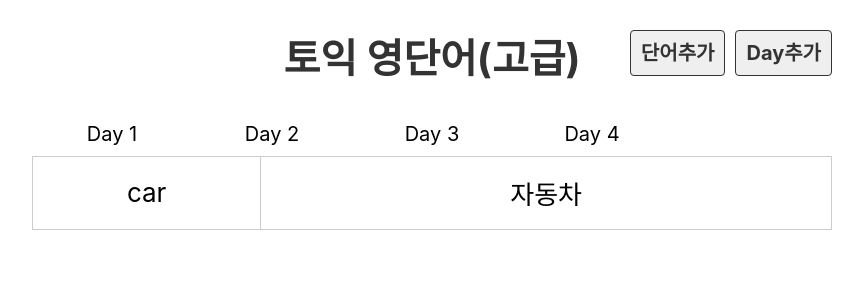
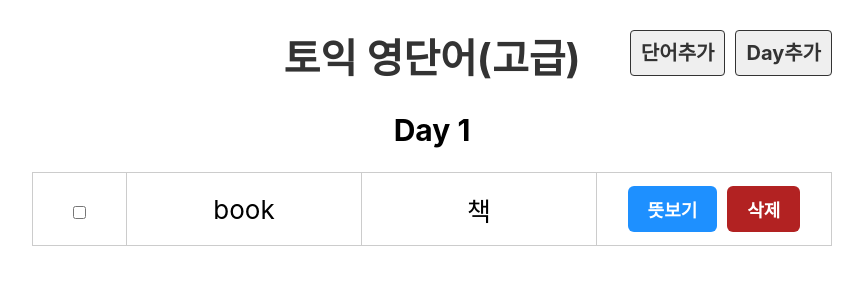
Before and after one commit to SMF-GroupStudy/SMF_Algorithm-Study, a React (Create React App) app in the folder Members/csyeob/react/voca/: page /day/1 in a window 1280 px wide. Shown: the top 300 px of the page, without its empty margins (208-1071 px from the left). Built offline with nearby package versions, Linux system fonts and the light colour scheme.

Commit message:
React react-router-dom 구현

```diff
--- a/Members/csyeob/react/voca/package.json
+++ b/Members/csyeob/react/voca/package.json
@@ -8,6 +8,7 @@
     "@testing-library/user-event": "^13.5.0",
     "react": "^18.2.0",
     "react-dom": "^18.2.0",
+    "react-router-dom": "^6.6.2",
     "react-scripts": "5.0.1",
     "web-vitals": "^2.1.4"
   },
--- a/Members/csyeob/react/voca/src/App.js
+++ b/Members/csyeob/react/voca/src/App.js
@@ -2,13 +2,22 @@ import './App.css';
 import DayList from './component/DayList';
 import Header from './component/Header';
 import Day from './component/Day'
+import { BrowserRouter, Route, Routes } from "react-router-dom";
+import EmptyPage from './component/EmptyPage';
+
 function App() {
-  return(
-  <div className="App">
-    <Header/>
-    <DayList />
-    <Day/>
-  </div>
+  return (
+    <BrowserRouter>
+      <div className="App">
+        <Header />
+        <Routes>
+          <Route path="/" element={<DayList />}></Route>
+          <Route path="/day/:day" element={<Day/>}></Route>
+          <Route path="*" element={<EmptyPage/>}></Route>
+        </Routes>
+        {/* Switch가 6버전 이상에서는 사라짐 그래서 Routes로 써야댐 */}
+      </div>
+    </BrowserRouter>
   );
 }
 
--- a/Members/csyeob/react/voca/src/component/Day.js
+++ b/Members/csyeob/react/voca/src/component/Day.js
@@ -1,16 +1,25 @@
 import dummy from "../db/data.json";
-
+import { useParams } from "react-router-dom";
 export default function Day(){
     //dummy.words
-    const day = 2;
-    const wordList = dummy.words.filter(word=>(word.day === day))
+    const {day} = useParams();
+    const wordList = dummy.words.filter(word=>(word.day === Number(day)))
+
+    const a  = useParams();
+    console.log(a);
     return<>
+    <h2>Day {day}</h2>
     <table>
         <tbody>
             {wordList.map(word =>(
                 <tr key ={word.id}>
+                    <td><input type="checkbox"></input></td>
                     <td>{word.eng}</td>
                     <td>{word.kor}</td>
+                    <td>
+                        <button>뜻보기</button>
+                        <button class ="btn_del">삭제</button>
+                    </td>
                 </tr>
             ))}
         </tbody>
--- a/Members/csyeob/react/voca/src/component/DayList.js
+++ b/Members/csyeob/react/voca/src/component/DayList.js
@@ -1,14 +1,17 @@
 import dummy from "../db/data.json"
+import {Link} from "react-router-dom"
 export default function DayList(){
-    console.log(dummy);
     return<ul className="list_day">
         {dummy.days.map(day =>(
             <li key = {day.id}>
-                Day {day.day}
+                <Link to ={`/day/${day.day}`}>Day {day.day}</Link>
             </li>
         ))}
             {/*반복문을 사용할 것인데, 이때는 map을 사용하는게 좋음
                map은 배열을 받아서 배열로 내보냄.
+
+               html에서는 a href를 사용하지만 리액트 라우터에서는
+               Link to를 사용
             */}
     </ul>;
 }
--- /dev/null
+++ b/Members/csyeob/react/voca/src/component/EmptyPage.js
@@ -0,0 +1,10 @@
+import { Link } from "react-router-dom";
+
+export default function EmptyPage() {
+  return (
+    <>
+      <h2>잘못된 접근입니다.</h2>
+      <Link to="/">돌아가기</Link>
+    </>
+  );
+}
--- a/Members/csyeob/react/voca/src/component/Header.js
+++ b/Members/csyeob/react/voca/src/component/Header.js
@@ -1,8 +1,10 @@
+import { Link } from "react-router-dom"
+
 export default function Header() {
     return (
         <div className="header">
             <h1>
-                <a href="/">토익 영단어(고급)</a>
+                <Link to="/"> 토익 영단어(고급)</Link>
             </h1>
             <div className="menu">
                     <a href="#x" className="link">
```
Also changed, not shown: 1 other file (tests, documents, lock files or other folders).
